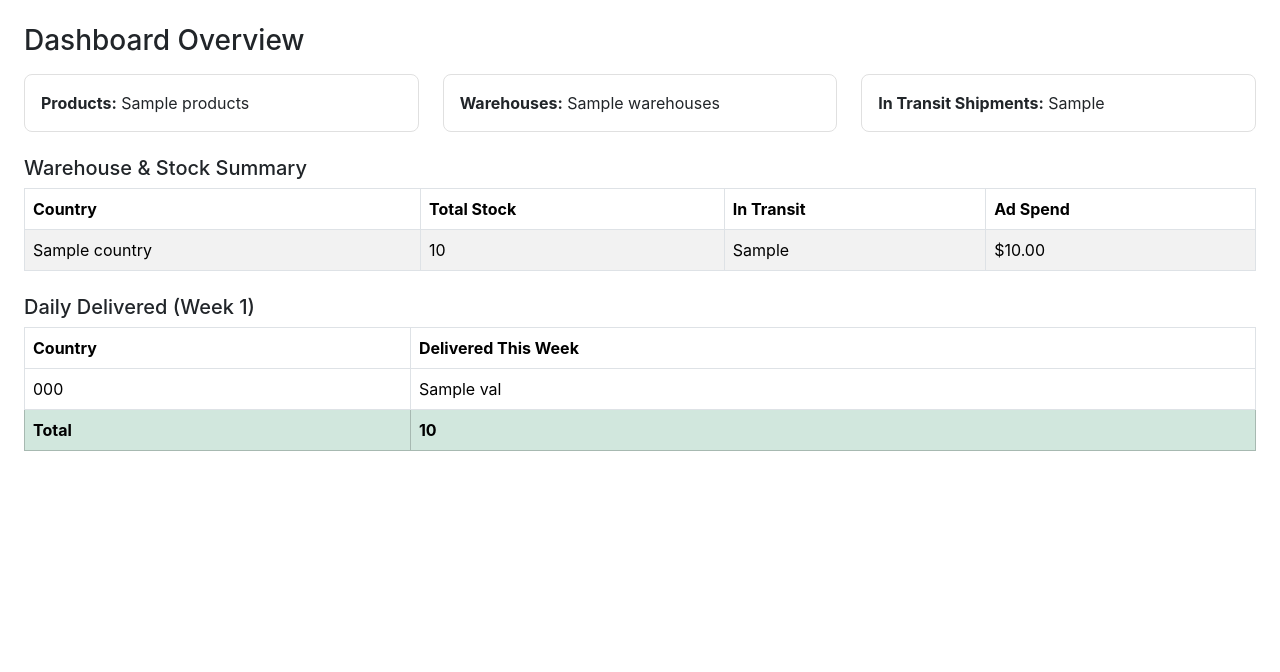
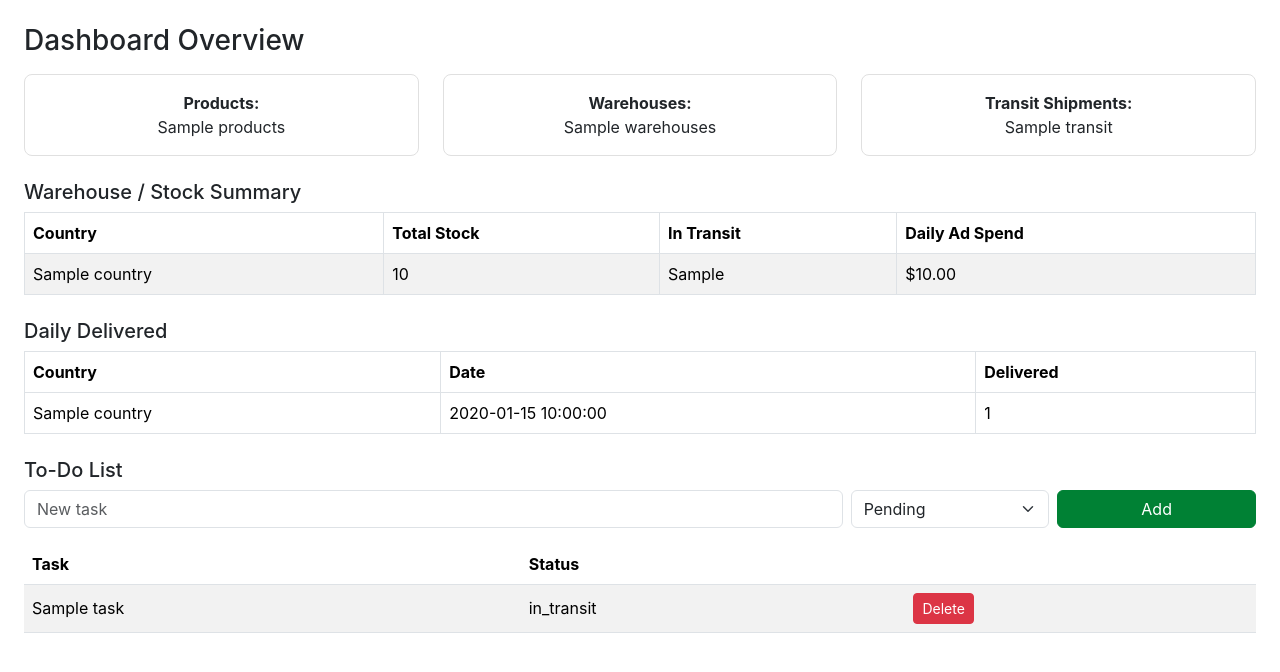
Before and after one commit to EAS-COD-System/eas, a Flask app: template templates/index.html in a window 1280 px wide. Shown: the part 56-728 px from the top of the page. Run offline with Flask 3, Linux system fonts and the light colour scheme; the template is opened without the code that fills it: most values are stand-ins (such as "Sample title", 1, 10 or a date in 2020).

Commit message:
Update index.html

```diff
--- a/templates/index.html
+++ b/templates/index.html
@@ -1,29 +1,59 @@
-
 {% extends "base.html" %}
 {% block content %}
 <h3 class="mb-3">Dashboard Overview</h3>
-<div class="row">
-  <div class="col-md-4"><div class="card"><div class="card-body"><b>Products:</b> {{ counts.products }}</div></div></div>
-  <div class="col-md-4"><div class="card"><div class="card-body"><b>Warehouses:</b> {{ counts.warehouses }}</div></div></div>
-  <div class="col-md-4"><div class="card"><div class="card-body"><b>In Transit Shipments:</b> {{ counts.in_transit }}</div></div></div>
+
+<div class="row mb-3">
+  <div class="col-md-4"><div class="card p-3 text-center"><b>Products:</b> {{ stats.products }}</div></div>
+  <div class="col-md-4"><div class="card p-3 text-center"><b>Warehouses:</b> {{ stats.warehouses }}</div></div>
+  <div class="col-md-4"><div class="card p-3 text-center"><b>Transit Shipments:</b> {{ stats.transit }}</div></div>
 </div>
 
-<h5 class="mt-4">Warehouse & Stock Summary</h5>
+<h5 class="mt-4">Warehouse / Stock Summary</h5>
 <table class="table table-bordered table-striped">
-<thead><tr><th>Country</th><th>Total Stock</th><th>In Transit</th><th>Ad Spend</th></tr></thead>
-<tbody>
-{% for c in countries %}
-<tr><td>{{ c.country }}</td><td>{{ band[c.country].stock }}</td><td>{{ band[c.country].in_transit }}</td><td>${{ '%.2f'|format(band[c.country].ad_spend) }}</td></tr>
-{% endfor %}
-</tbody></table>
+  <thead><tr><th>Country</th><th>Total Stock</th><th>In Transit</th><th>Daily Ad Spend</th></tr></thead>
+  <tbody>
+    {% for c in countries %}
+    <tr>
+      <td>{{ c.name }}</td>
+      <td>{{ c.stock }}</td>
+      <td>{{ c.in_transit }}</td>
+      <td>${{ '%.2f'|format(c.spend) }}</td>
+    </tr>
+    {% endfor %}
+  </tbody>
+</table>
 
-<h5 class="mt-4">Daily Delivered (Week {{ week_map.keys()|length }})</h5>
+<h5 class="mt-4">Daily Delivered</h5>
 <table class="table table-bordered">
-<thead><tr><th>Country</th><th>Delivered This Week</th></tr></thead>
-<tbody>
-{% for code,val in week_map.items() %}
-<tr><td>{{ code }}</td><td>{{ val }}</td></tr>
-{% endfor %}
-<tr class="table-success"><td><b>Total</b></td><td><b>{{ week_total }}</b></td></tr>
-</tbody></table>
+  <thead><tr><th>Country</th><th>Date</th><th>Delivered</th></tr></thead>
+  <tbody>
+    {% for d in deliveries %}
+    <tr><td>{{ d.country }}</td><td>{{ d.date }}</td><td>{{ d.count }}</td></tr>
+    {% endfor %}
+  </tbody>
+</table>
+
+<h5 class="mt-4">To-Do List</h5>
+<form method="post" action="/add_task" class="row g-2 mb-3">
+  <div class="col-md-8"><input type="text" name="task" class="form-control" placeholder="New task"></div>
+  <div class="col-md-2"><select name="status" class="form-select"><option value="pending">Pending</option><option value="in progress">In Progress</option><option value="done">Done</option></select></div>
+  <div class="col-md-2"><button class="btn btn-success w-100">Add</button></div>
+</form>
+<table class="table table-striped">
+  <thead><tr><th>Task</th><th>Status</th><th></th></tr></thead>
+  <tbody>
+    {% for t in tasks %}
+    <tr>
+      <td>{{ t.task }}</td>
+      <td>{{ t.status }}</td>
+      <td>
+        <form method="post" action="/delete_task">
+          <input type="hidden" name="task_id" value="{{ t.id }}">
+          <button class="btn btn-danger btn-sm">Delete</button>
+        </form>
+      </td>
+    </tr>
+    {% endfor %}
+  </tbody>
+</table>
 {% endblock %}
```
